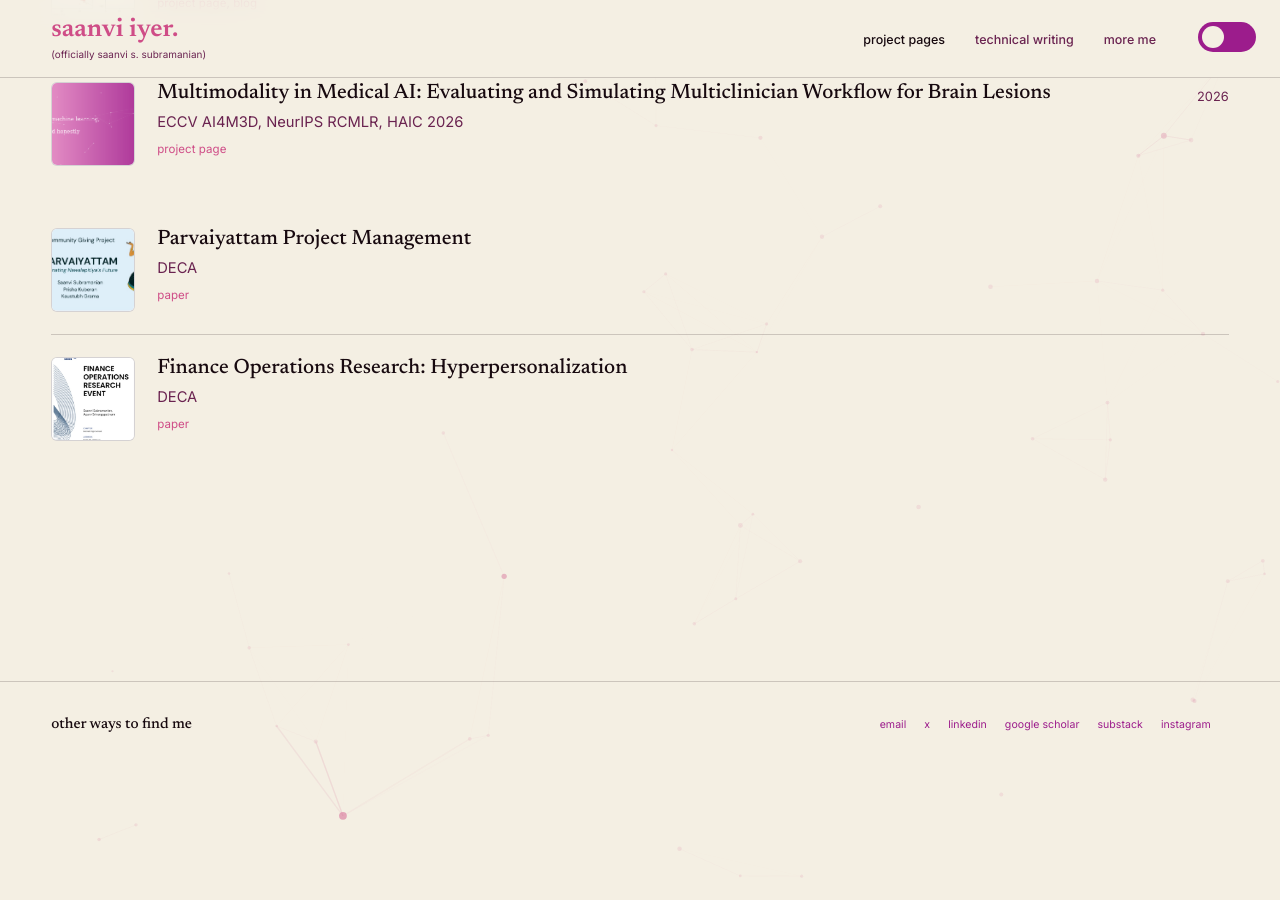
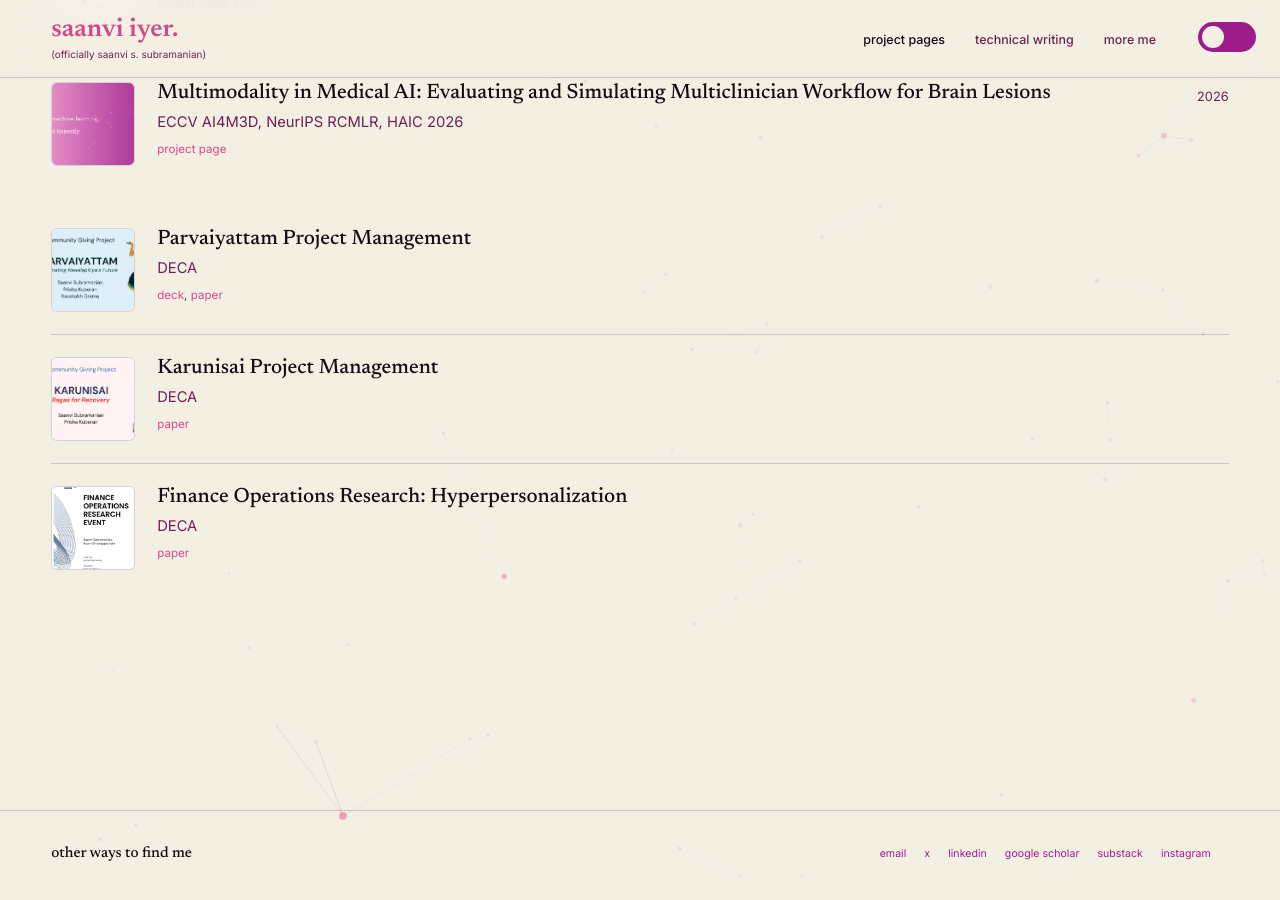
Before and after one commit to saanviiyer/saanviiyer.github.io, a Jekyll site: the page built from pages/projects-index.html, in a window 1280 px wide and 900 px high, scrolled down 761 px. Built offline with Jekyll 4.4.1, drawn with Linux system fonts in a browser that asks for light colours; some web fonts are replaced; before the commit the page ends 1532 px from its top, so only the background shows below that.

Commit message:
Link the Parvaiyattam deck and paper separately, and add the Karunisai paper

```diff
--- a/pages/projects-index.html
+++ b/pages/projects-index.html
@@ -75,7 +75,17 @@ permalink: /projects/
       <div class="pub-main">
         <h3 class="pub-title"><a href="{{ '/assets/portfolio/full/parvaiyattam-deck.pdf' | relative_url }}" target="_blank" rel="noopener">Parvaiyattam Project Management</a></h3>
         <div class="pub-venue">DECA</div>
-        <div class="pub-links"><a href="{{ '/assets/portfolio/full/parvaiyattam-deck.pdf' | relative_url }}" target="_blank" rel="noopener">paper</a></div>
+        <div class="pub-links"><a href="{{ '/assets/portfolio/full/parvaiyattam-deck.pdf' | relative_url }}" target="_blank" rel="noopener">deck</a>, <a href="{{ '/assets/portfolio/full/parvaiyattam-paper.pdf' | relative_url }}" target="_blank" rel="noopener">paper</a></div>
+      </div>
+      <div class="pub-year"></div>
+    </div>
+
+    <div class="pub-row">
+      <a class="pub-thumb" href="{{ '/assets/portfolio/full/karunisai-paper.pdf' | relative_url }}" target="_blank" rel="noopener"><img src="{{ '/assets/img/portfolio/karunisai-deck.jpg' | relative_url }}" alt="Karunisai Project Management"></a>
+      <div class="pub-main">
+        <h3 class="pub-title"><a href="{{ '/assets/portfolio/full/karunisai-paper.pdf' | relative_url }}" target="_blank" rel="noopener">Karunisai Project Management</a></h3>
+        <div class="pub-venue">DECA</div>
+        <div class="pub-links"><a href="{{ '/assets/portfolio/full/karunisai-paper.pdf' | relative_url }}" target="_blank" rel="noopener">paper</a></div>
       </div>
       <div class="pub-year"></div>
     </div>
```
Also changed, not shown: 2 other files.
